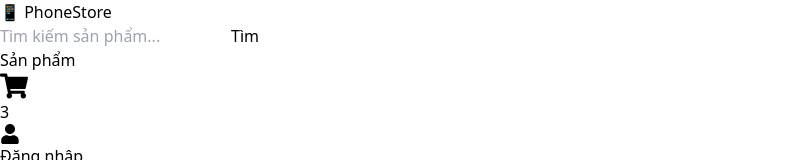
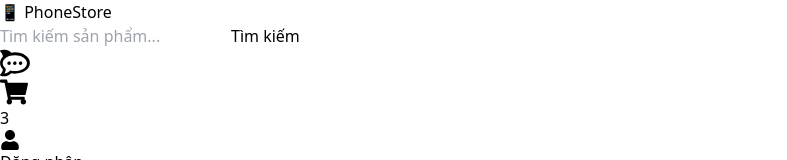
Before and after one commit to NguyenChiKhanh2004/Phone_Store, a React (Vite) app in the folder frontend/: page / in a window 1280 px wide. Shown: the top 160 px of the page, without its empty margins (0-787 px from the left). Built offline with nearby package versions, Linux system fonts and the light colour scheme; no server answers.

Commit message:
thêm icon

```diff
--- a/frontend/src/components/HeaderComponent.jsx
+++ b/frontend/src/components/HeaderComponent.jsx
@@ -1,9 +1,8 @@
 // Header.jsx
 import { useState } from "react";
 import { Link, useNavigate } from "react-router-dom";
-import { FaShoppingCart, FaUser } from "react-icons/fa";
+import { FaShoppingCart, FaUser, FaRocketchat } from "react-icons/fa";
 import { useAuth } from "../contexts/AuthContext";
-import ProtectedLink from "../routes/ProtectedLink";
 
 
 const Header = () => {
@@ -43,7 +42,7 @@ const Header = () => {
               onClick={handleSearch}
               className="absolute right-2 top-2 bg-blue-500 text-white px-3 py-1 rounded-lg hover:bg-blue-600"
             >
-              Tìm
+              Tìm kiếm
             </button>
           </div>
         </div>
@@ -51,7 +50,8 @@ const Header = () => {
         <nav>
           <ul className="flex space-x-8 text-lg font-medium">
             <li>
-              <ProtectedLink to="/dashboard">Sản phẩm</ProtectedLink>
+              {/* <ProtectedLink to="/dashboard">Sản phẩm</ProtectedLink> */}
+              <FaRocketchat size={30} className="inline-block mr-2 text-white" />
             </li>
           </ul>
         </nav>
```
